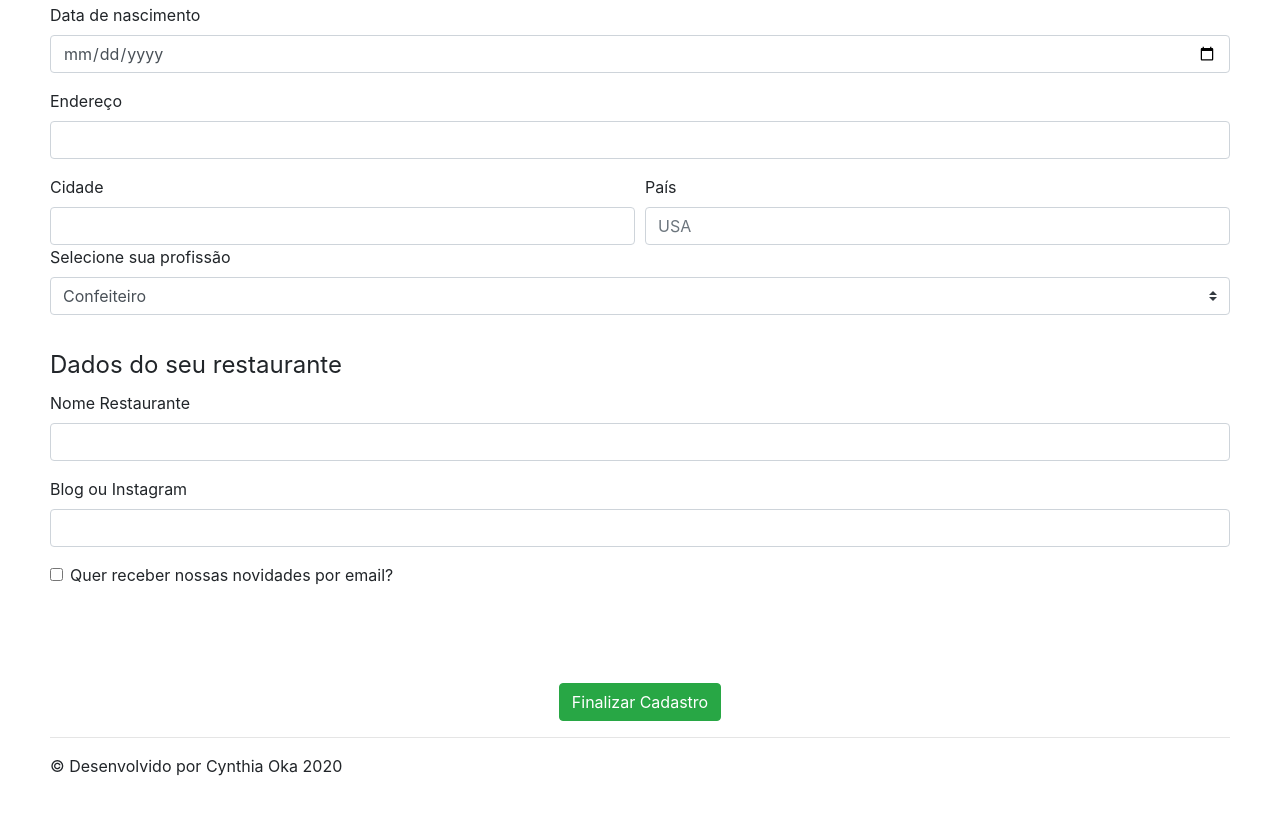
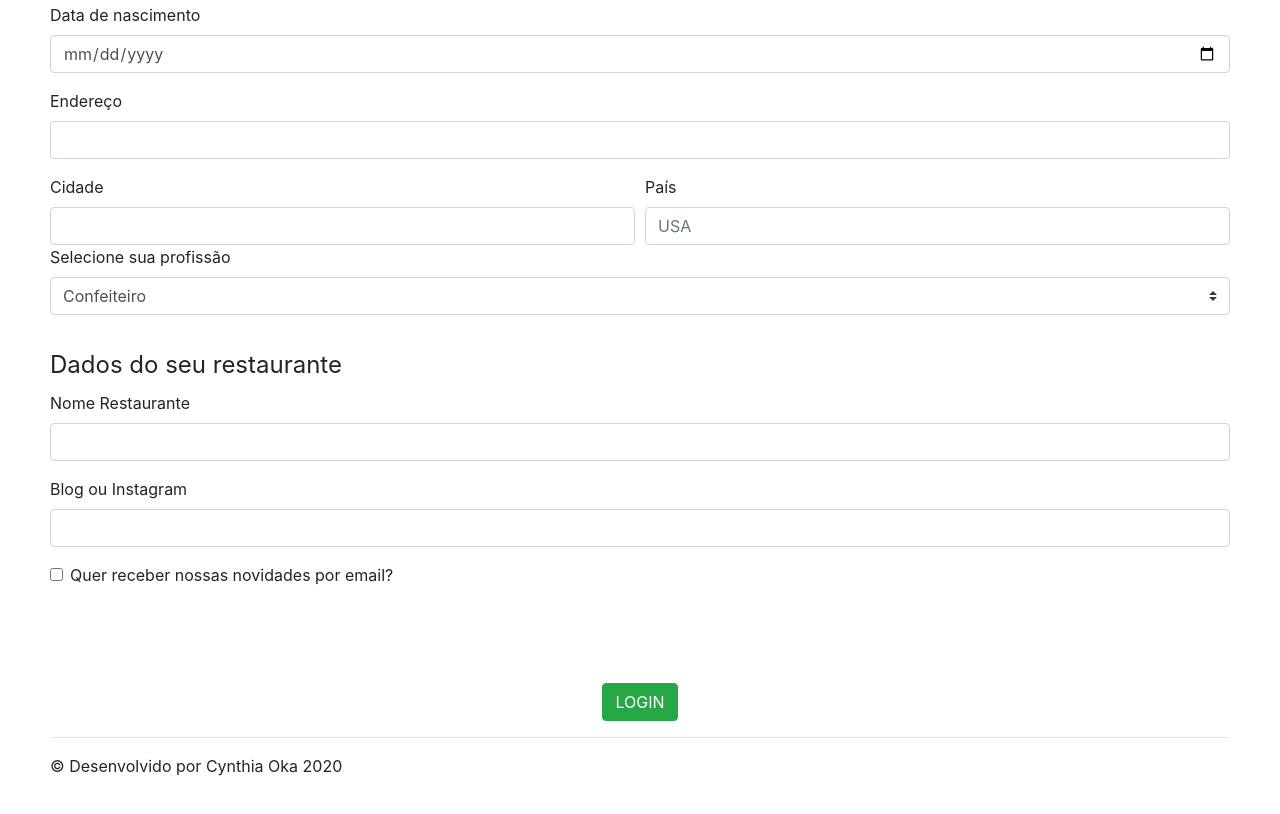
Before and after one commit to cymayumi/Projetos-Web, a plain HTML site: page Melhores_Receitas/cadastro.html in a window 1280 px wide. Shown: the part 553-1367 px from the top of the page. Drawn offline with nearby package versions, Linux system fonts and the light colour scheme.

Commit message:
Links arrumados

```diff
--- a/Melhores_Receitas/cadastro.html
+++ b/Melhores_Receitas/cadastro.html
@@ -76,7 +76,8 @@
             </fieldset>
             </br></br></br></br>
             <div class="centraliza-button">
-                <input type="submit" class="btn btn-success" value="Finalizar Cadastro" />
+                <!--<input type="submit" class="btn btn-success" value="Finalizar Cadastro" />-->
+                <a class="btn btn-success" href="home.html">LOGIN</a>
             </div>
         </form>
 
```
